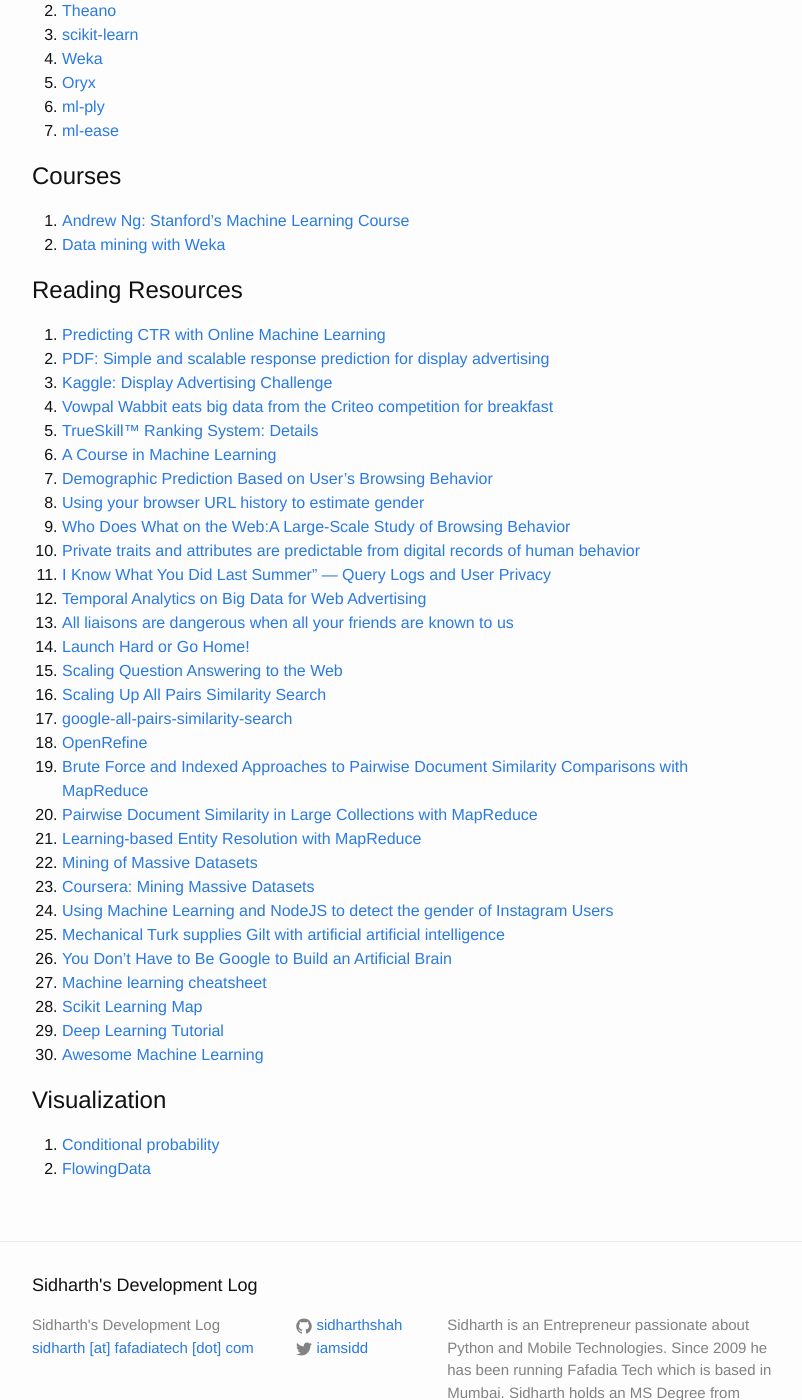
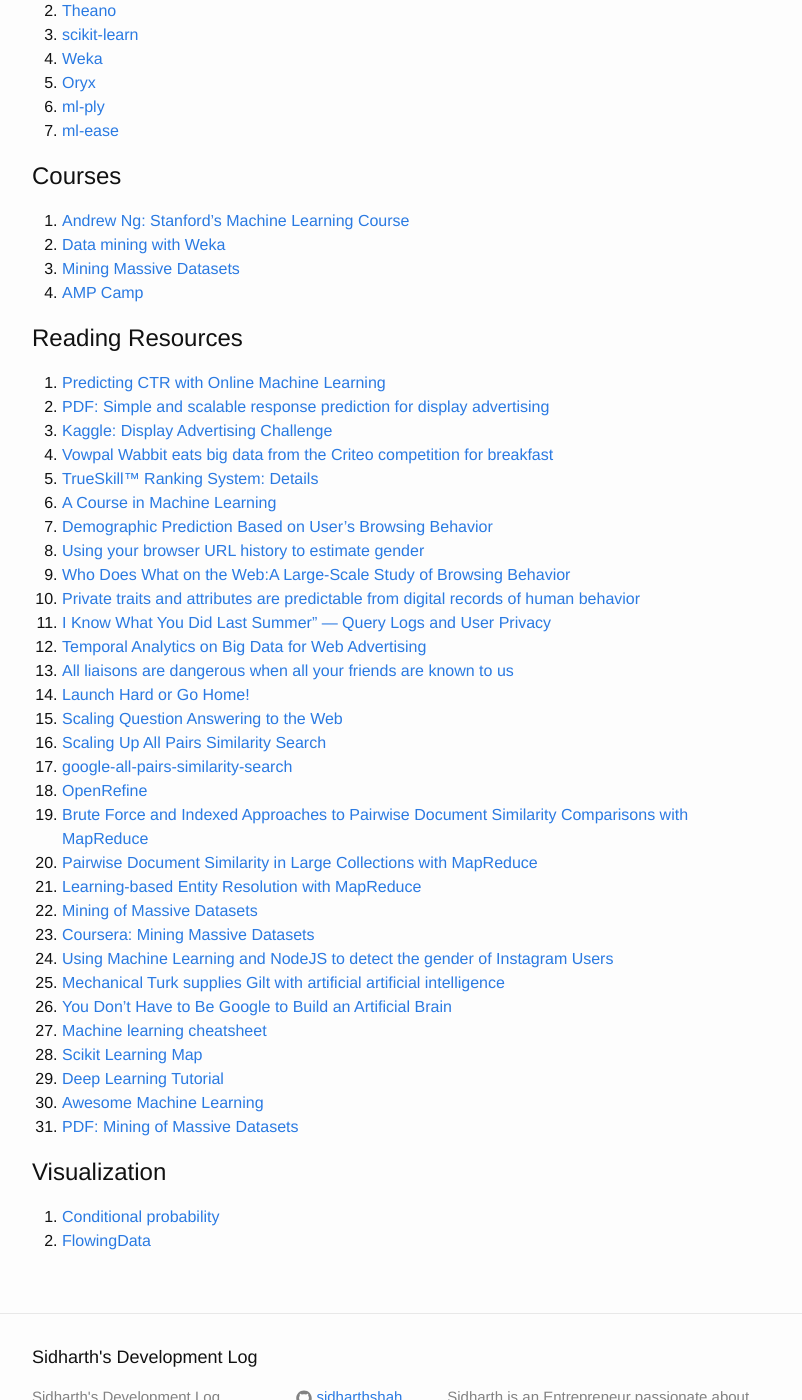
Before and after one commit to sidharthshah/sidharthshah.github.com, a Jekyll site: the page built from machine-learning.md, in a window 1280 px wide and 1400 px high, scrolled down 296 px. Shown: the whole window, without its empty margins (238-1040 px from the left). Built offline with Jekyll 4.4.1, drawn with Linux system fonts in a browser that asks for light colours.

Commit message:
updated links

```diff
--- a/machine-learning.md
+++ b/machine-learning.md
@@ -18,6 +18,8 @@
 =======
 1. [Andrew Ng: Stanford's Machine Learning Course](https://www.youtube.com/watch?v=UzxYlbK2c7E)
 2. [Data mining with Weka](http://www.cs.waikato.ac.nz/ml/weka/mooc/dataminingwithweka/)
+3. [Mining Massive Datasets](https://class.coursera.org/mmds-001)
+4. [AMP Camp](http://ampcamp.berkeley.edu)
 
 
 Reading Resources
@@ -53,6 +55,7 @@
 28. [Scikit Learning Map](http://scikit-learn.org/stable/tutorial/machine_learning_map/)
 29. [Deep Learning Tutorial](http://deeplearning.net/tutorial/intro.html)
 30. [Awesome Machine Learning](https://github.com/josephmisiti/awesome-machine-learning)
+31. [PDF: Mining of Massive Datasets](http://infolab.stanford.edu/~ullman/mmds/book.pdf)
 
 Visualization
 =============
```
